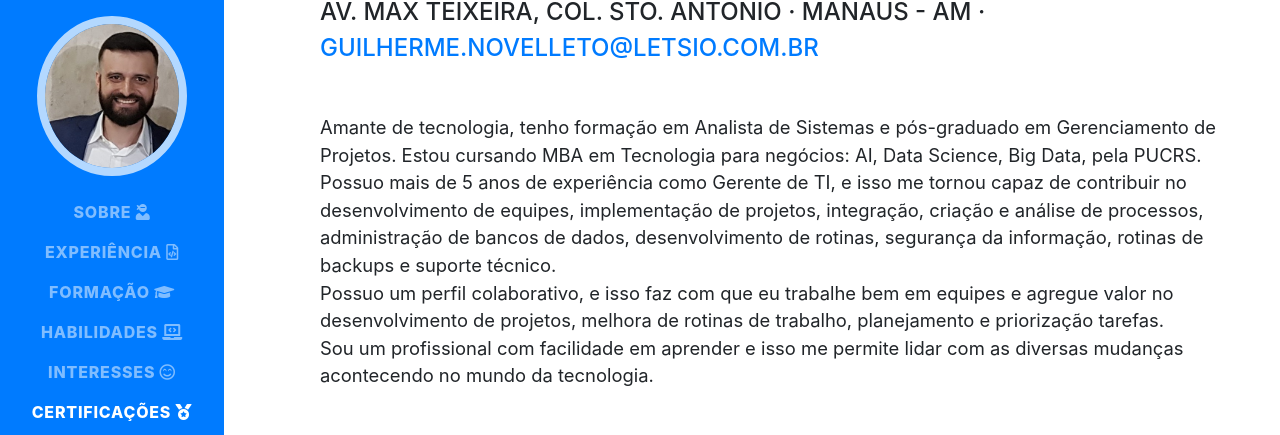
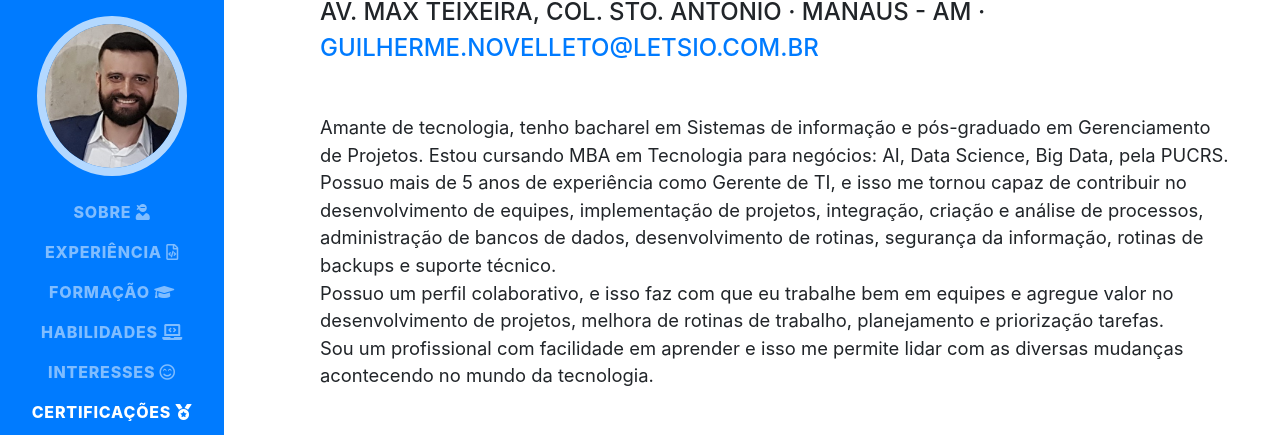
Before and after one commit to novelleto/novelleto.github.io, a website with bundled scripts: page index.html in a window 1280 px wide. Shown: the part 180-615 px from the top of the page. Built offline with nearby package versions, Linux system fonts and the light colour scheme; a web font is replaced by a local one.

Commit message:
commit 10 - minor corrections no index

```diff
--- a/index.html
+++ b/index.html
@@ -69,7 +69,7 @@
         <div class="subheading mb-5">Av. Max Teixeira, Col. Sto. Antonio · Manaus - AM ·
           <a href="mailto:guilherme.novelleto@letsio.com.br">guilherme.novelleto@letsio.com.br</a>
         </div>
-        <p class="lead mb-5">Amante de tecnologia, tenho formação em Analista de Sistemas e pós-graduado em Gerenciamento de Projetos.
+        <p class="lead mb-5">Amante de tecnologia, tenho bacharel em Sistemas de informação e pós-graduado em Gerenciamento de Projetos.
           Estou cursando MBA em Tecnologia para negócios: AI, Data Science, Big Data, pela PUCRS. Possuo mais de 5 anos de experiência como Gerente de TI,
           e isso me tornou capaz de contribuir no desenvolvimento de equipes, implementação de projetos, integração, criação e análise de processos,
           administração de bancos de dados, desenvolvimento de rotinas, segurança da informação, rotinas de backups e suporte técnico.
```
